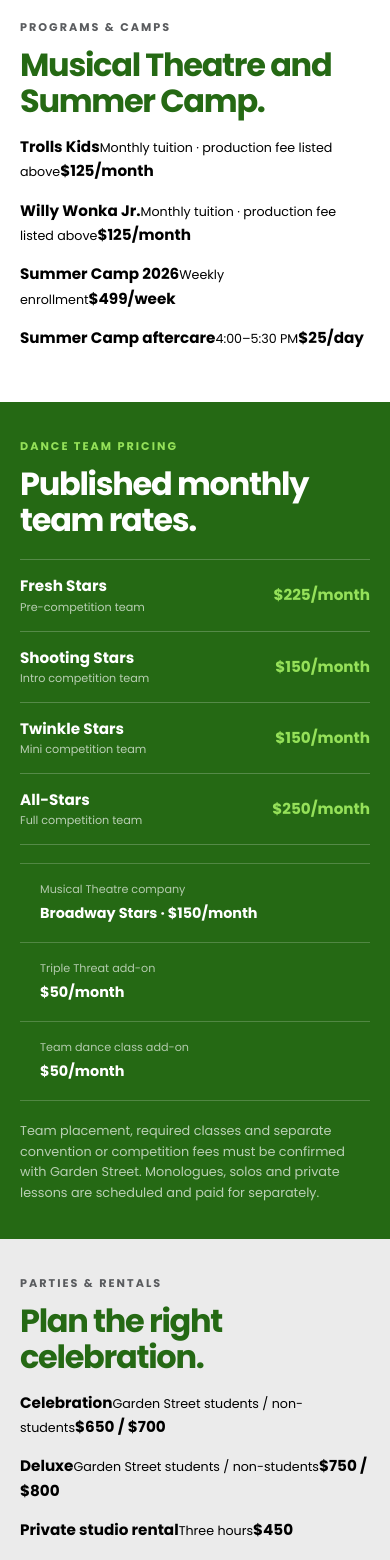
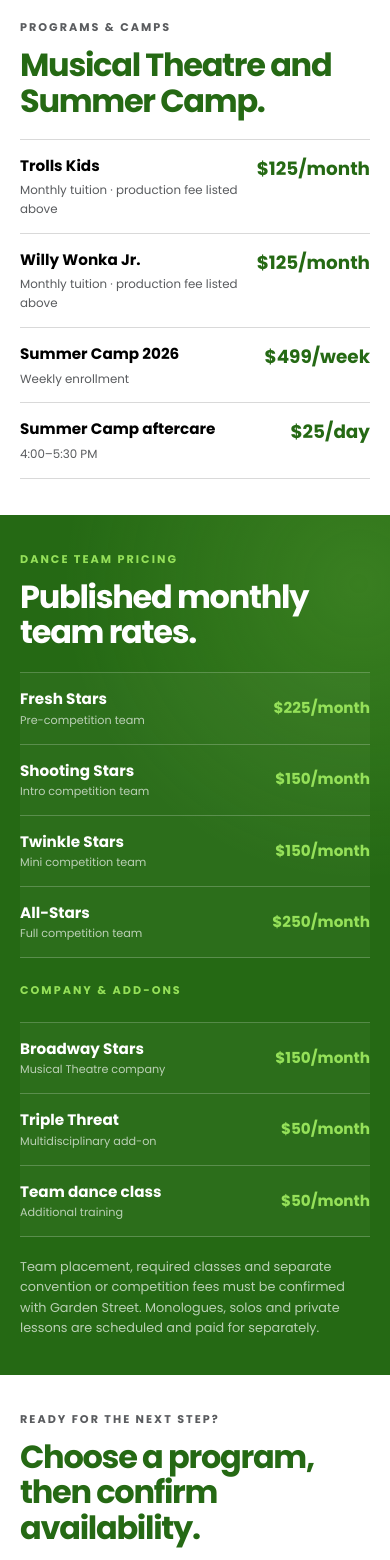
Before and after one commit to MWilliams-26/garden-street-wix-redesign, a React (Vite) app in the folder site/: page /pricing in a window 390 px wide. Shown: the part 1840-3400 px from the top of the page. Built offline with nearby package versions, Linux system fonts and the light colour scheme.

Commit message:
Refine mobile layouts and program pricing
Amp-Thread-ID: https://ampcode.com/threads/T-019fa462-d601-73ef-8010-5aae9a93ffec
Co-authored-by: Amp <amp@ampcode.com>

```diff
--- a/site/src/pages/Pages.jsx
+++ b/site/src/pages/Pages.jsx
@@ -31,9 +31,9 @@ const studioVideos = [
   ['Summer Camp in action','Step inside a themed week filled with movement, creativity and friendship.','campWide',externalLinks.summerCampVideo],
 ];
 export function Home() { return <><Seo page="home" path="/" />
-  <Hero className="home-hero" image={images.hero} title="Train. Perform. Grow." text="Garden Street gives children a welcoming place to build creativity, confidence and skills that reach far beyond the stage."><Link className="button" to="/classes#class-finder">Find a Class</Link> <ExternalCta className="button ghost" href={externalLinks.generalRegistration}>Register in Studio Pro</ExternalCta></Hero>
+  <Hero className="home-hero" image={images.hero} title="Train. Perform. Grow." text="Garden Street gives children a welcoming place to build creativity, confidence and skills that reach far beyond the stage."><Link className="button" to="/classes#class-finder">Find a Class</Link></Hero>
   <section id="ages" className="tint home-pathways"><Section title="Start with age or explore a program." eyebrow="Find your next step"/><p className="pathway-intro">Choose the route that feels easiest. We’ll help you find the right fit from there.</p><div className="pathway-group"><p className="pathway-label">Start with age</p><div className="age-row">{agePaths.map(age=><Link to={`/classes?age=${encodeURIComponent(age)}#class-finder`} key={age}><strong>{age}</strong><span>View classes →</span></Link>)}</div></div><div className="pathway-group"><p className="pathway-label">Explore by program</p><div className="visual-cards explore-grid">{explore.map(([title,to,image])=><Link to={to} className="visual-card" key={title}><ResponsiveImage image={images[image]}/><h3>{title}<span aria-hidden="true">→</span></h3></Link>)}</div></div></section>
-  <section className="seasonal-promo"><div className="seasonal-promo-image"><ResponsiveImage image={images.classTeaching}/><span>Four Saturdays</span></div><div className="seasonal-promo-content"><div><p className="eyebrow">Registering now · August 8–29</p><h2>Summer Saturday Ballet Series</h2><p>Four welcoming Saturday classes help young dancers build confidence and ballet fundamentals before fall.</p></div><div className="seasonal-promo-details"><p><strong>Tiny Dancers</strong><span>Ages 2–4 · 9:30–10:15 AM</span></p><p><strong>Petite Ballet</strong><span>Ages 3–4 · 10:15–11:00 AM</span></p><p><strong>Ballet 1</strong><span>Ages 4–5 · 11:00–11:45 AM</span></p></div><div className="seasonal-promo-action"><Link className="button" to="/pricing#summer-ballet-pricing">View series pricing</Link><ExternalCta className="text-link" href={externalLinks.generalRegistration}>Register in Studio Pro</ExternalCta></div></div></section>
+  <section className="seasonal-promo"><div className="seasonal-promo-image"><ResponsiveImage image={images.classTeaching}/></div><div className="seasonal-promo-content"><div><p className="eyebrow">Registering now · August 8–29</p><h2>Summer Saturday Ballet Series</h2><p>Four welcoming Saturday classes help young dancers build confidence and ballet fundamentals before fall.</p></div><div className="seasonal-promo-details"><p><strong>Tiny Dancers</strong><span>Ages 2–4 · 9:30–10:15 AM</span></p><p><strong>Petite Ballet</strong><span>Ages 3–4 · 10:15–11:00 AM</span></p><p><strong>Ballet 1</strong><span>Ages 4–5 · 11:00–11:45 AM</span></p></div><div className="seasonal-promo-action"><Link className="button" to="/pricing#summer-ballet-pricing">View series pricing</Link><ExternalCta className="text-link" href={externalLinks.generalRegistration}>Register in Studio Pro</ExternalCta></div></div></section>
   <section className="home-theatre"><div className="home-theatre-heading"><Section title="This season’s stories are ready for the stage." eyebrow="Now casting"/><Link className="arrow" to="/musical-theatre#productions">Explore Musical Theatre →</Link></div><div className="theatre-poster-links">{productions.map((production,i)=><Link className="theatre-poster-link" to={`/musical-theatre#production-${i+1}`} aria-label={`Explore ${production.name} Musical Theatre`} key={production.name}><ResponsiveImage image={images[i?'wonkaTitle':'trollsTitle']}/></Link>)}</div></section>
   <section className="split home-why"><Section title="Purposeful training. Joyful community." eyebrow="Why Garden Street"/><div><p>Since 2005, Garden Street has helped young artists develop skills, confidence and a lasting connection to the performing arts.</p><ul className="checks"><li>Supportive, welcoming community</li><li>Multidisciplinary performing-arts training</li><li>Performance opportunities throughout the year</li><li>Creativity, confidence, discipline, teamwork and growth</li></ul></div></section>
   <section className="studio-videos dark"><div className="studio-videos-heading"><Section eyebrow="See Garden Street in action" title="A look inside classes and camp."/><p>Short videos from Garden Street’s official Instagram show the energy, teaching and community families can expect.</p></div><div className="studio-video-grid">{studioVideos.map(([title,text,image,href])=><a href={href} target="_blank" rel="noreferrer" key={title}><ResponsiveImage image={images[image]}/><span><strong>{title}</strong><small>{text}</small><b>Watch on Instagram ↗</b></span><span className="sr-only"> (opens in a new tab)</span></a>)}</div></section>
@@ -151,8 +151,7 @@ export function Pricing(){return <><Seo page="pricing" path="/pricing"/><Hero cl
   <section className="class-pricing pricing-page" id="class-pricing"><div className="class-pricing-heading"><Section eyebrow="2026–27 class pricing" title="Start with the weekly class rate."/><div><p>Choose one weekly class, then use the reduced rate for another class or a sibling.</p><p className="pricing-registration">The annual dance registration fee is nonrefundable, due at enrollment and capped at <strong>$100 per family.</strong></p></div></div><div className="pricing-grid">{classPricing.map(item=><article key={item.label}><p>{item.label}</p><p className="pricing-amount"><strong>{item.price}</strong><span>{item.cadence}</span></p></article>)}</div><p className="pricing-note"><strong>Current offer: the six-week Grown-Up & Me Ballet session is free.</strong> Musical Theatre-only students do not pay the annual dance registration fee. Students enrolled in both Dance and Musical Theatre pay the applicable registration and production fees.</p></section>
   <section className="seasonal-rate tint" id="summer-ballet-pricing"><div><p className="eyebrow">Current summer special</p><h2>Summer Saturday Ballet Series</h2><p>August 8–29 · Four Saturdays · No registration fee</p></div><div><p><strong>$125</strong><span>Full four-week series</span></p><p><strong>$34</strong><span>Single-class drop-in</span></p></div><ExternalCta href={externalLinks.generalRegistration}>Register in Studio Pro</ExternalCta></section>
   <section className="program-pricing" id="program-pricing"><Section eyebrow="Programs & camps" title="Musical Theatre and Summer Camp."/><div className="service-price-list"><p><span><strong>Trolls Kids</strong><small>Monthly tuition · production fee listed above</small></span><strong>$125/month</strong></p><p><span><strong>Willy Wonka Jr.</strong><small>Monthly tuition · production fee listed above</small></span><strong>$125/month</strong></p><p><span><strong>Summer Camp 2026</strong><small>Weekly enrollment</small></span><strong>$499/week</strong></p><p><span><strong>Summer Camp aftercare</strong><small>4:00–5:30 PM</small></span><strong>$25/day</strong></p></div></section>
-  <section className="team-pricing dark" id="team-pricing"><Section eyebrow="Dance team pricing" title="Published monthly team rates."/><div className="team-price-list">{danceTeams.map(team=><p key={team.name}><span><strong>{team.name}</strong><small>{team.level}</small></span><strong>{team.price}</strong></p>)}</div><div className="team-extras"><p><span>Musical Theatre company</span><strong>Broadway Stars · $150/month</strong></p><p><span>Triple Threat add-on</span><strong>$50/month</strong></p><p><span>Team dance class add-on</span><strong>$50/month</strong></p></div><p className="team-fine-print">Team placement, required classes and separate convention or competition fees must be confirmed with Garden Street. Monologues, solos and private lessons are scheduled and paid for separately.</p></section>
-  <section className="party-pricing tint" id="party-pricing"><Section eyebrow="Parties & rentals" title="Plan the right celebration."/><div className="service-price-list"><p><span><strong>Celebration</strong><small>Garden Street students / non-students</small></span><strong>$650 / $700</strong></p><p><span><strong>Deluxe</strong><small>Garden Street students / non-students</small></span><strong>$750 / $800</strong></p><p><span><strong>Private studio rental</strong><small>Three hours</small></span><strong>$450</strong></p><p><span><strong>Additional rental time</strong><small>After the included three hours</small></span><strong>$90/hour</strong></p></div><p className="pricing-note">An 18% gratuity applies to hosted party packages.</p><Link className="arrow" to="/parties-rentals#hosted-parties">Compare party packages →</Link></section>
+  <section className="team-pricing dark" id="team-pricing"><Section eyebrow="Dance team pricing" title="Published monthly team rates."/><div className="team-price-list">{danceTeams.map(team=><p key={team.name}><span><strong>{team.name}</strong><small>{team.level}</small></span><strong>{team.price}</strong></p>)}</div><div className="team-add-ons"><p className="eyebrow">Company & add-ons</p><div className="team-price-list team-add-on-list"><p><span><strong>Broadway Stars</strong><small>Musical Theatre company</small></span><strong>$150/month</strong></p><p><span><strong>Triple Threat</strong><small>Multidisciplinary add-on</small></span><strong>$50/month</strong></p><p><span><strong>Team dance class</strong><small>Additional training</small></span><strong>$50/month</strong></p></div></div><p className="team-fine-print">Team placement, required classes and separate convention or competition fees must be confirmed with Garden Street. Monologues, solos and private lessons are scheduled and paid for separately.</p></section>
   <section className="pricing-next-step"><Section eyebrow="Ready for the next step?" title="Choose a program, then confirm availability."/><div><Link className="button" to="/classes#class-finder">Find a class</Link><Link className="button ghost" to="/dance-teams#team-pathways">Explore teams</Link><ExternalCta className="button ghost" href={externalLinks.generalRegistration}>Open Studio Pro</ExternalCta></div></section></>}
 export function MusicalTheatre(){return <><Seo page="musical-theatre" path="/musical-theatre"/><Hero image={images.backstage} title="Sing, act and dance as part of a cast." text="Build confidence, creativity, teamwork, communication and stage presence."/><section className="musical-productions" id="productions"><div className="production-list"><div className="production-intro"><p className="eyebrow">Choose a production</p><h2>There’s a role for every young performer.</h2><p>Both programs rehearse on Mondays and lead to a fully staged winter production. <Link to="/pricing#program-pricing">View Musical Theatre pricing →</Link></p></div>{productions.map((p,i)=><article className="production-card" id={`production-${i+1}`} key={p.name}><div className="production-art"><ResponsiveImage image={images[i?'wonkaTitle':'trollsTitle']} priority/></div><p className="production-number" aria-hidden="true">0{i+1}</p><div className="production-copy"><h3>{p.name}</h3><p className="production-meta"><strong>{p.ages}</strong><span>{p.day}</span></p><p className="production-note">Begins September 14, 2026. Winter 2027 performance details coming. Costumes are separate.</p></div><ExternalCta href={externalLinks[i?'wonka':'trolls']}>Register</ExternalCta></article>)}</div></section><StudioProSchedule/></>}
 export function Camps(){return <><Seo page="summer-camp" path="/summer-camp"/>
@@ -171,8 +170,8 @@ const partyThemes=['Ballerina Princess','K-Pop','TikTok Dance Lab','Dance Class'
 export function Parties(){return <><Seo page="parties-rentals" path="/parties-rentals"/>
   <Hero className="parties-hero" image={images.studioMain} title="A celebration that moves with them." text="Choose a hosted performing-arts party or make the studio your own with a private rental."><a className="button" href="#party-options">Compare options</a><Link className="button ghost" to="/contact?topic=Party#contact-form">Ask about a date</Link></Hero>
   <section className="party-paths" id="party-options"><div className="party-section-heading"><Section eyebrow="Choose your path" title="How would you like to celebrate?"/><p>Start with the level of support that fits your plans. Both options give your group a private Garden Street studio experience.</p></div><div className="party-path-grid"><article className="party-path-card"><span aria-hidden="true">01</span><p className="eyebrow">Hosted party</p><h3>We lead the celebration.</h3><p>Choose Celebration or Deluxe for a two-hour party with a host, guided entertainment, setup and cleanup.</p><a href="#hosted-parties">Compare party packages →</a></article><article className="party-path-card"><span aria-hidden="true">02</span><p className="eyebrow">Studio rental</p><h3>You bring the plan.</h3><p>Reserve the studio for three hours and bring your own food, decorations and entertainment.</p><a href="#studio-rental">Explore private rental →</a></article></div></section>
-  <section className="hosted-parties tint" id="hosted-parties"><div className="party-section-heading"><Section eyebrow="Hosted parties" title="Pick the package that fits."/><p>Both hosted packages are two hours for up to 24 children and include setup, cleanup and a complimentary class. <Link to="/pricing#party-pricing">View party pricing →</Link></p></div><div className="hosted-package-grid">{hostedPartyPackages.map(p=><article className="hosted-package" key={p.name}><div className="package-topline"><h3>{p.name}</h3><span>2 hours · Up to 24 children</span></div><ul>{p.includes.map(item=><li key={item}>{item}</li>)}</ul><Link className="text-link" to="/contact?topic=Party#contact-form">Ask about {p.name} →</Link></article>)}</div><div className="party-themes"><p className="eyebrow">Choose a theme</p><div className="tags">{partyThemes.map(theme=><span key={theme}>{theme}</span>)}</div></div></section>
-  <section className="rental-section dark" id="studio-rental"><div className="rental-copy"><Section eyebrow="Private studio rental" title="Bring your own celebration to life."/><p>Enjoy exclusive use of the studio for three hours. Bring your own food, drinks, cake, decorations and entertainment.</p><p><Link className="text-link" to="/pricing#party-pricing">View rental pricing →</Link></p><p>Renters are responsible for cleanup and removing all supplies and trash.</p><Link className="button" to="/contact?topic=Studio+rental#contact-form">Ask about studio rental</Link></div><ResponsiveImage image={images.brandedWall}/></section>
+  <section className="hosted-parties tint" id="hosted-parties"><div className="party-section-heading"><Section eyebrow="Hosted parties" title="Pick the package that fits."/><p>Both hosted packages are two hours for up to 24 children and include setup, cleanup and a complimentary class.</p></div><p className="gratuity-note">Garden Street student pricing is shown first. An 18% gratuity applies to hosted packages.</p><div className="hosted-package-grid">{hostedPartyPackages.map(p=><article className="hosted-package" key={p.name}><div className="package-topline"><h3>{p.name}</h3><span>2 hours · Up to 24 children</span></div><div className="package-prices"><p><strong>{p.studentPrice}</strong><span>Garden Street students</span></p><p><strong>{p.standardPrice}</strong><span>Non-students</span></p></div><ul>{p.includes.map(item=><li key={item}>{item}</li>)}</ul><Link className="text-link" to="/contact?topic=Party#contact-form">Ask about {p.name} →</Link></article>)}</div><div className="party-themes"><p className="eyebrow">Choose a theme</p><div className="tags">{partyThemes.map(theme=><span key={theme}>{theme}</span>)}</div></div></section>
+  <section className="rental-section dark" id="studio-rental"><div className="rental-copy"><Section eyebrow="Private studio rental" title="Bring your own celebration to life."/><p>Enjoy exclusive use of the studio for three hours. Bring your own food, drinks, cake, decorations and entertainment.</p><div className="rental-price"><strong>$450</strong><span>three hours</span></div><p className="rental-extra">Additional time · $90/hour</p><p>Renters are responsible for cleanup and removing all supplies and trash.</p><Link className="button" to="/contact?topic=Studio+rental#contact-form">Ask about studio rental</Link></div><ResponsiveImage image={images.brandedWall}/></section>
   <section className="party-space"><div className="party-section-heading"><Section eyebrow="The space" title="Room to gather, move and celebrate."/><p>Explore the Garden Street studios, then contact the team to ask about availability.</p></div><Gallery className="party-gallery" names={['studioMain','studioB','brandedWall']}/></section>
   <section className="party-final-cta"><p className="eyebrow">Ready to start planning?</p><h2>Tell us which option feels right.</h2><p>Contact Garden Street to ask about availability and next steps for your preferred party package or studio rental.</p><Link className="button" to="/contact?topic=Party#contact-form">Ask about a date</Link></section>
   </>}
--- a/site/src/styles.css
+++ b/site/src/styles.css
@@ -311,6 +311,18 @@ h3 {
   margin: 0;
 }
 
+.home-hero .hero-actions .button {
+  color: var(--black);
+  background: var(--primary-green);
+  border-color: var(--primary-green);
+}
+
+.home-hero .hero-actions .button:hover {
+  color: var(--dark-green);
+  background: var(--white);
+  border-color: var(--white);
+}
+
 .image-hero h1,
 .dark h2 {
   color: var(--white);
@@ -369,29 +381,11 @@ img {
   background: var(--primary-green);
 }
 
-.seasonal-promo-image {
-  position: relative;
-}
-
 .seasonal-promo-image img {
   width: 100%;
   height: clamp(250px, 24vw, 340px);
   border-radius: var(--radius);
   object-position: 50% 38%;
-}
-
-.seasonal-promo-image span {
-  position: absolute;
-  right: 14px;
-  bottom: 14px;
-  padding: 8px 13px;
-  color: var(--white);
-  background: var(--dark-green);
-  border-radius: 999px;
-  font-size: 0.72rem;
-  font-weight: 700;
-  letter-spacing: 0.04em;
-  text-transform: uppercase;
 }
 
 .seasonal-promo-content {
@@ -1390,6 +1384,10 @@ img {
   max-width: 760px;
 }
 
+.team-pricing {
+  background: radial-gradient(circle at 92% 8%, rgb(149 225 89 / 18%), transparent 34%), var(--dark-green);
+}
+
 .team-price-list {
   display: grid;
   grid-template-columns: repeat(2, minmax(0, 1fr));
@@ -1404,6 +1402,7 @@ img {
   padding: 18px 20px;
   margin: 0;
   gap: 24px;
+  background: rgb(255 255 255 / 3%);
   border-right: 1px solid rgb(255 255 255 / 22%);
   border-bottom: 1px solid rgb(255 255 255 / 22%);
 }
@@ -1425,6 +1424,56 @@ img {
 .team-price-list > p > strong {
   color: var(--primary-green);
   white-space: nowrap;
+}
+
+.team-add-ons {
+  margin-top: 30px;
+}
+
+.team-add-ons > .eyebrow {
+  margin-bottom: 10px;
+  color: var(--primary-green);
+}
+
+.team-add-on-list {
+  grid-template-columns: repeat(3, minmax(0, 1fr));
+  margin-top: 0;
+}
+
+.team-add-on-list > p:last-child {
+  border-right: 0;
+}
+
+.service-price-list {
+  margin-top: 30px;
+  border-top: 1px solid rgb(0 0 0 / 15%);
+}
+
+.service-price-list > p {
+  display: flex;
+  align-items: center;
+  justify-content: space-between;
+  padding: 18px 0;
+  margin: 0;
+  gap: 24px;
+  border-bottom: 1px solid rgb(0 0 0 / 15%);
+}
+
+.service-price-list span,
+.service-price-list small {
+  display: block;
+}
+
+.service-price-list small {
+  margin-top: 3px;
+  color: var(--dark-gray);
+  font-size: 0.74rem;
+}
+
+.service-price-list > p > strong {
+  flex: 0 0 auto;
+  color: var(--dark-green);
+  font-size: 1.15rem;
 }
 
 .pricing-next-step > div:last-child {
@@ -2974,6 +3023,48 @@ address {
     line-height: 1.55;
   }
 
+  .home-hero .hero-image {
+    height: clamp(210px, 58vw, 250px);
+  }
+
+  .home-hero .hero-copy {
+    padding: 15px 20px 26px;
+  }
+
+  .home-hero .hero-copy::before {
+    top: -17px;
+    height: 28px;
+  }
+
+  .home-hero .eyebrow {
+    margin-bottom: 7px;
+  }
+
+  .home-hero h1 {
+    margin-bottom: 10px;
+    font-size: clamp(2.15rem, 10vw, 2.45rem);
+  }
+
+  .home-hero .lead {
+    margin-bottom: 0;
+    font-size: 0.9rem;
+    line-height: 1.45;
+  }
+
+  .home-hero .hero-actions {
+    margin-top: 16px;
+  }
+
+  main .arrow,
+  main .text-link,
+  main section p > a,
+  .party-path-card > a,
+  .camp-other-programs a {
+    display: inline-flex;
+    align-items: center;
+    min-height: 44px;
+  }
+
   .seasonal-promo {
     gap: 20px;
   }
@@ -3068,6 +3159,30 @@ address {
 
   .team-price-list > p {
     padding: 14px 0;
+  }
+
+  .team-add-ons {
+    margin-top: 24px;
+  }
+
+  .team-add-on-list {
+    grid-template-columns: 1fr;
+  }
+
+  .team-add-on-list > p,
+  .team-add-on-list > p:nth-child(2n),
+  .team-add-on-list > p:last-child {
+    border-right: 0;
+  }
+
+  .service-price-list {
+    margin-top: 20px;
+  }
+
+  .service-price-list > p {
+    align-items: flex-start;
+    padding: 14px 0;
+    gap: 16px;
   }
 
   .pricing-next-step > div:last-child {
@@ -3819,10 +3934,16 @@ address {
 
   .footer-register {
     width: 100%;
-    min-height: 42px;
+    min-height: 44px;
     padding: 8px 12px;
     font-size: 0.76rem;
     line-height: 1.25;
+  }
+
+  .footer-section-content a {
+    display: flex;
+    align-items: center;
+    min-height: 44px;
   }
 
   .footer-section {
```
Also changed, not shown: site/src/data/imageSelections.js (+6 -6 lines).
